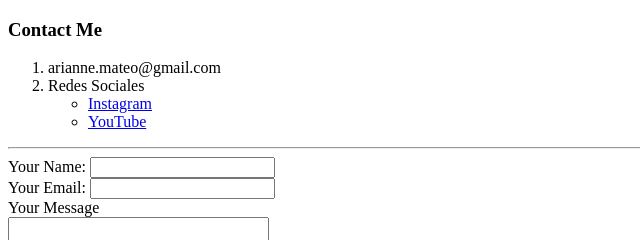
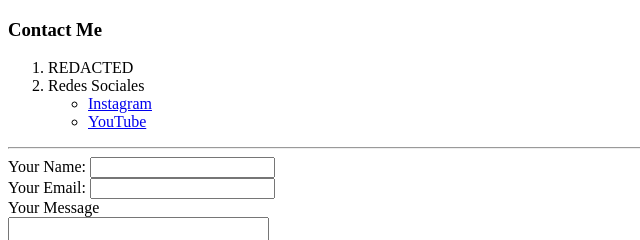
Before and after one commit to Felurian94/cv, a plain HTML site: page contact.html in a window 1280 px wide. Shown: the top 240 px of the page, 0-640 px from the left. Drawn offline with Linux system fonts and the light colour scheme.

Commit message:
Update contact.html

```diff
--- a/contact.html
+++ b/contact.html
@@ -7,7 +7,7 @@
     <body>
         <h3>Contact Me</h3>
         <ol>
-            <li>arianne.mateo@gmail.com</li>
+            <li>REDACTED</li>
             <li>Redes Sociales
                 <ul>
                     <li><a href=https://www.instagram.com/cuttybeauty>Instagram</a></li>
```
